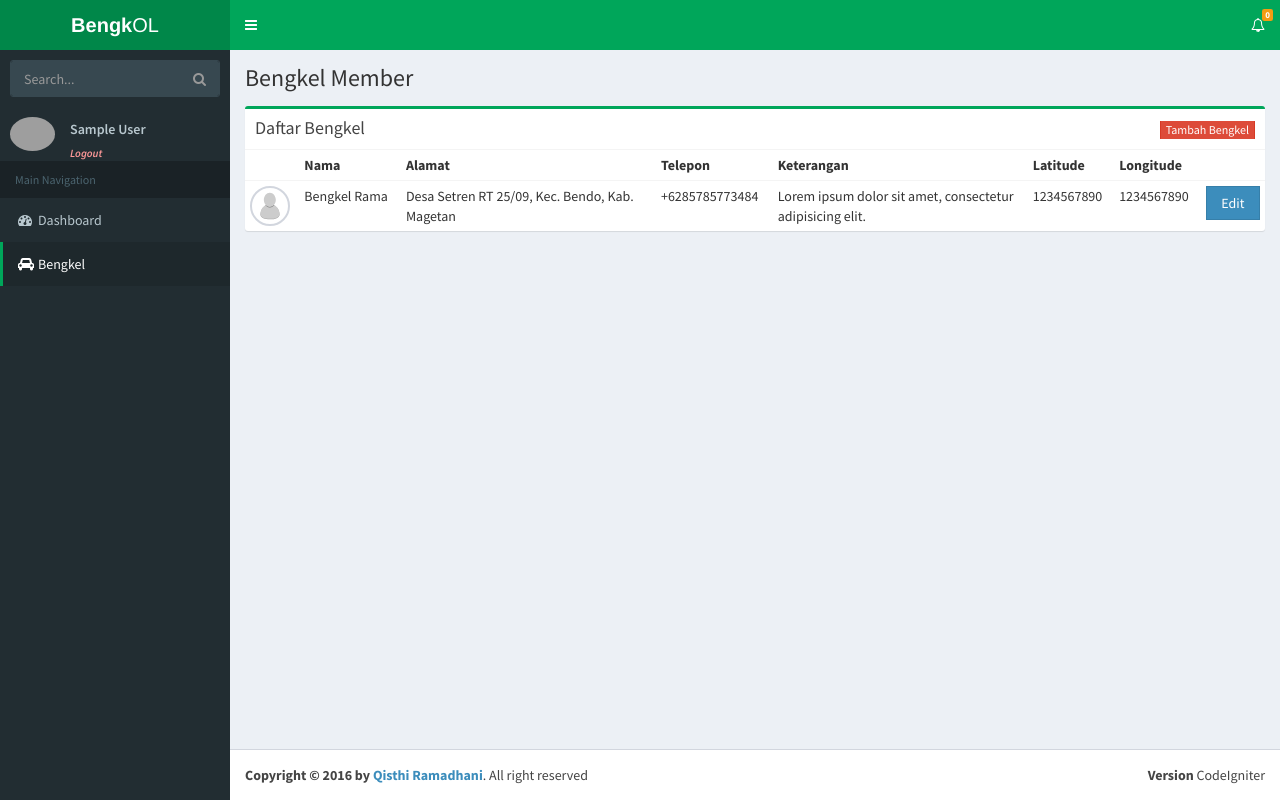
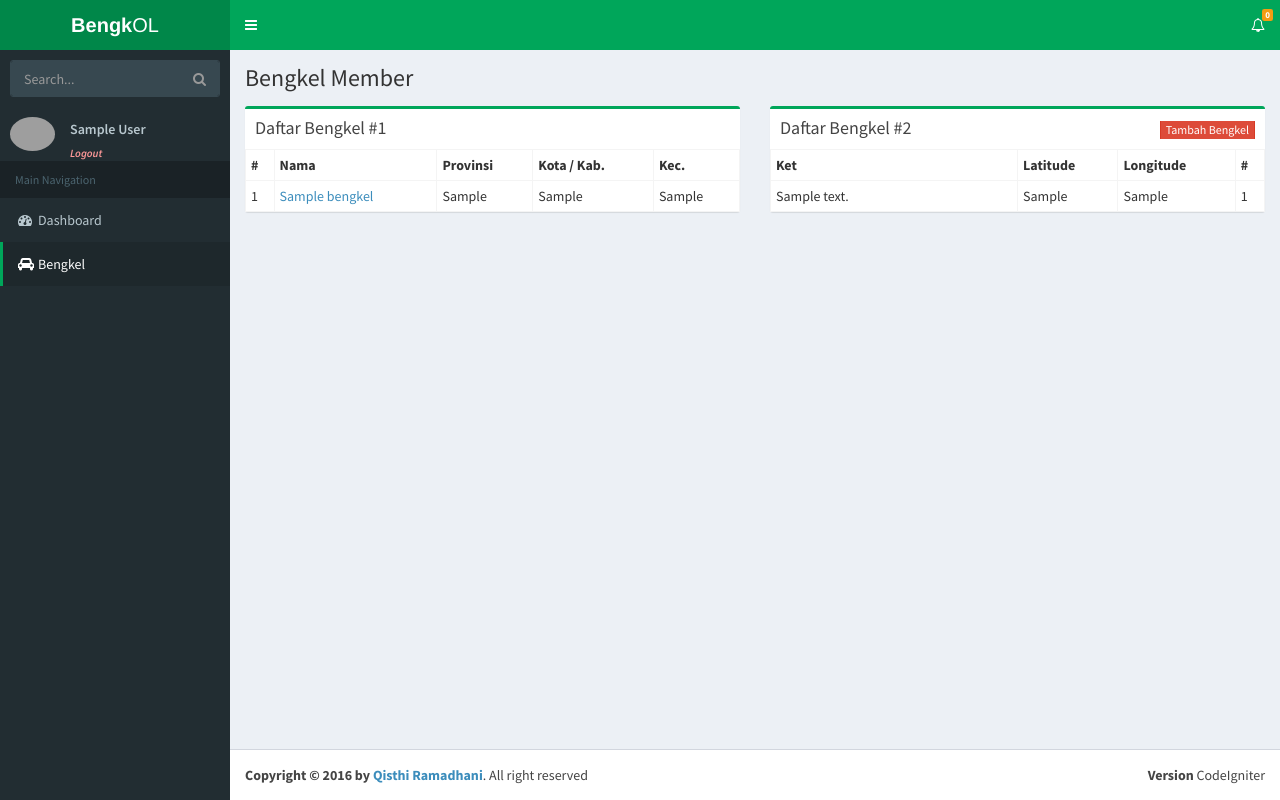
Before and after one commit to ramageek/bengkol_codeigniter, a CodeIgniter app: page /database/member/bengkel in a window 1280 px wide. Run offline with CodeIgniter, Linux system fonts and the light colour scheme; the visitor is signed in with stand-in values (Sample User, id 1); tables that the repository leaves empty or names only in its code hold one stand-in row (values such as "Sample post"); grey boxes are pictures that could not be loaded.

Commit message:
Perbaikan menu tambah bengkel

```diff
--- a/app/controllers/C_member.php
+++ b/app/controllers/C_member.php
@@ -110,13 +110,14 @@ class C_member extends CI_Controller {
 			$this->load->view('backend-layouts/vFoot');
 		} else {
 			$input = array(
+				'id_member'=>$this->session->userdata('userid'),
 				'id_kategori'=>$this->input->post('kategori'),
 				'nama'=>$this->input->post('nama'),
 				'provinsi'=>$this->input->post('provinsi'),
 				'kota_kabupaten'=>$this->input->post('kotakab'),
 				'jalan'=>$this->input->post('jalan')
 			);
-			$input['id_bengkel'] = $idBengkel = $this->mm->getIdBengkelTerakhir()+1;
+			$input['id_bengkel'] = $idBengkel = $this->bm->getIdBengkelTerakhir()+1;
 			if (!empty($this->input->post('kecamatan'))) {
 				$input['kecamatan'] = $this->input->post('kecamatan');
 			}
@@ -155,7 +156,15 @@ class C_member extends CI_Controller {
 				}
 			}
 
-			echo print_r($input).'<br/>';
+			if ($this->bm->buatBengkel($input)) {
+				$this->session->set_flashdata('loggedInNotif','Selamat, bengkel telah ditambahkan.');
+
+				redirect(base_url('member/bengkel'));
+			} else {
+				$this->session->set_flashdata('loggedInNotif','Bengkel tidak ditambahkan, silakan ulangi lagi.');
+
+				redirect(base_url('member/bengkel/tambah'));
+			}
 		}
 	}
 
--- a/app/models/M_bengkel.php
+++ b/app/models/M_bengkel.php
@@ -5,6 +5,15 @@ class M_bengkel extends CI_Model {
 	public function dataBengkel($userid){
 		$this->db->where('id_member',$userid);
 
-		return $this->db->get('member')->row_array();
+		return $this->db->get('bengkel')->result_array();
+	}
+
+	public function getIdBengkelTerakhir(){
+		$this->db->select('id_bengkel');
+		return $this->db->get('bengkel')->num_rows();
+	}
+
+	public function buatBengkel($input){
+		return $this->db->insert('bengkel',$input);
 	}
 }
--- a/app/models/M_member.php
+++ b/app/models/M_member.php
@@ -40,9 +40,4 @@ class M_member extends CI_Model {
 		$this->db->where('id_member',$id);
 		return $this->db->update('member',$input);
 	}
-
-	public function getIdBengkelTerakhir(){
-		$this->db->select('id_bengkel');
-		return $this->db->get('bengkel')->num_rows();
-	}
 }
--- a/app/views/vMBengkel.php
+++ b/app/views/vMBengkel.php
@@ -1,34 +1,63 @@
         <div class="row">
-          <div class="col-md-12">
+          <div class="col-md-6">
             <div class="box box-success">
               <div class="box-header">
-                <h3 class="box-title">Daftar Bengkel</h3>
+                <h3 class="box-title">Daftar Bengkel #1</h3>
+              </div>
+              <div class="box-body no-padding">
+                <table class="table table-condensed table-bordered">
+                  <tr>
+                    <th>#</th>
+                    <th>Nama</th>
+                    <th>Provinsi</th>
+                    <th>Kota / Kab.</th>
+                    <th>Kec.</th>
+                  </tr>
+                  <?php if(!empty($dataBengkel)) :$i=1;foreach($dataBengkel as $dat) :?>
+                    <tr>
+                      <td><?= $i ?></td>
+                      <td><a href="#"><?= $dat['nama'] ?></a></td>
+                      <td><?php if(!empty($dat['provinsi'])):echo $dat['provinsi'];else:echo 'Belum diketahui';endif; ?></td>
+                      <td><?php if(!empty($dat['kota_kabupaten'])):echo $dat['kota_kabupaten'];else:echo 'Belum diketahui';endif; ?></td>
+                      <td><?php if(!empty($dat['kecamatan'])):echo $dat['kecamatan'];else:echo 'Belum diketahui';endif; ?></td>
+                    </tr>
+                  <?php $i++;endforeach; else: ?>
+                    <tr>
+                      <td colspan="8" align="center"><i>Belum ada data tersedia</i></td>
+                    </tr>
+                  <?php endif; ?>
+                </table>
+              </div>
+            </div>
+          </div><!-- /.col-md-6 -->
+          <div class="col-md-6">
+            <div class="box box-success">
+              <div class="box-header">
+                <h3 class="box-title">Daftar Bengkel #2</h3>
                 <h3 class="box-title pull-right" style="height:18px;"><a href="<?= base_url('member/bengkel/tambah') ?>" class="btn btn-danger btn-flat btn-xs" style="border-top:0px;border-bottom:0px;padding:0px 5px;">Tambah Bengkel</a></h3>
               </div>
               <div class="box-body no-padding">
-                <table class="table table-condensed">
+                <table class="table table-condensed table-bordered">
                   <tr>
-                    <th></th>
-                    <th>Nama</th>
-                    <th style="width:25%">Alamat</th>
-                    <th>Telepon</th>
-                    <th style="width:25%">Keterangan</th>
+                    <th width="50%">Ket</th>
                     <th>Latitude</th>
                     <th>Longitude</th>
-                    <th></th>
+                    <th>#</th>
                   </tr>
-                  <tr>
-                    <td><div class="user-block"><img src="<?= base_url('assets/images') ?>/default.svg" class="img-circle img-bordered-sm"></div></td>
-                    <td>Bengkel Rama</td>
-                    <td>Desa Setren RT 25/09, Kec. Bendo, Kab. Magetan</td>
-                    <td>+6285785773484</td>
-                    <td>Lorem ipsum dolor sit amet, consectetur adipisicing elit.</td>
-                    <td>1234567890</td>
-                    <td>1234567890</td>
-                    <td><a href="#" class="btn btn-primary btn-block btn-flat" role="button">Edit</a></td>
-                  </tr>
+                  <?php if(!empty($dataBengkel)) :$i=1;foreach($dataBengkel as $dat) :?>
+                    <tr>
+                      <td><?= $dat['keterangan'] ?></td>
+                      <td><?php if(!empty($dat['latitude'])):echo $dat['latitude'];else:echo 'Belum diketahui';endif; ?></td>
+                      <td><?php if(!empty($dat['longitude'])):echo $dat['longitude'];else:echo 'Belum diketahui';endif; ?></td>
+                      <td><?= $i ?></td>
+                    </tr>
+                  <?php $i++;endforeach; else: ?>
+                    <tr>
+                      <td colspan="8" align="center"><i>Belum ada data tersedia</i></td>
+                    </tr>
+                  <?php endif; ?>
                 </table>
               </div>
             </div>
           </div>
-        </div>
+        </div><!-- /.row -->
```
Also changed, not shown: app/views/vMBengkelTambah.php (+7 -7 lines).
